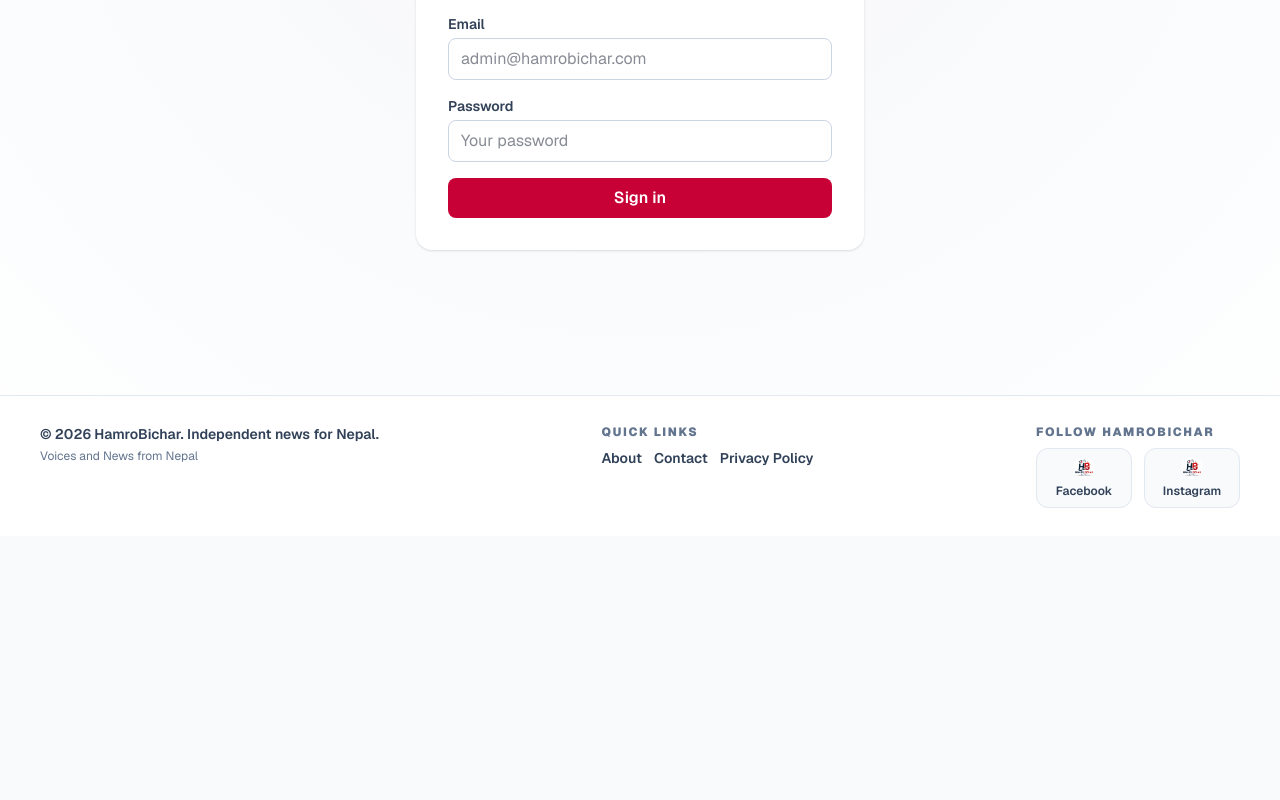
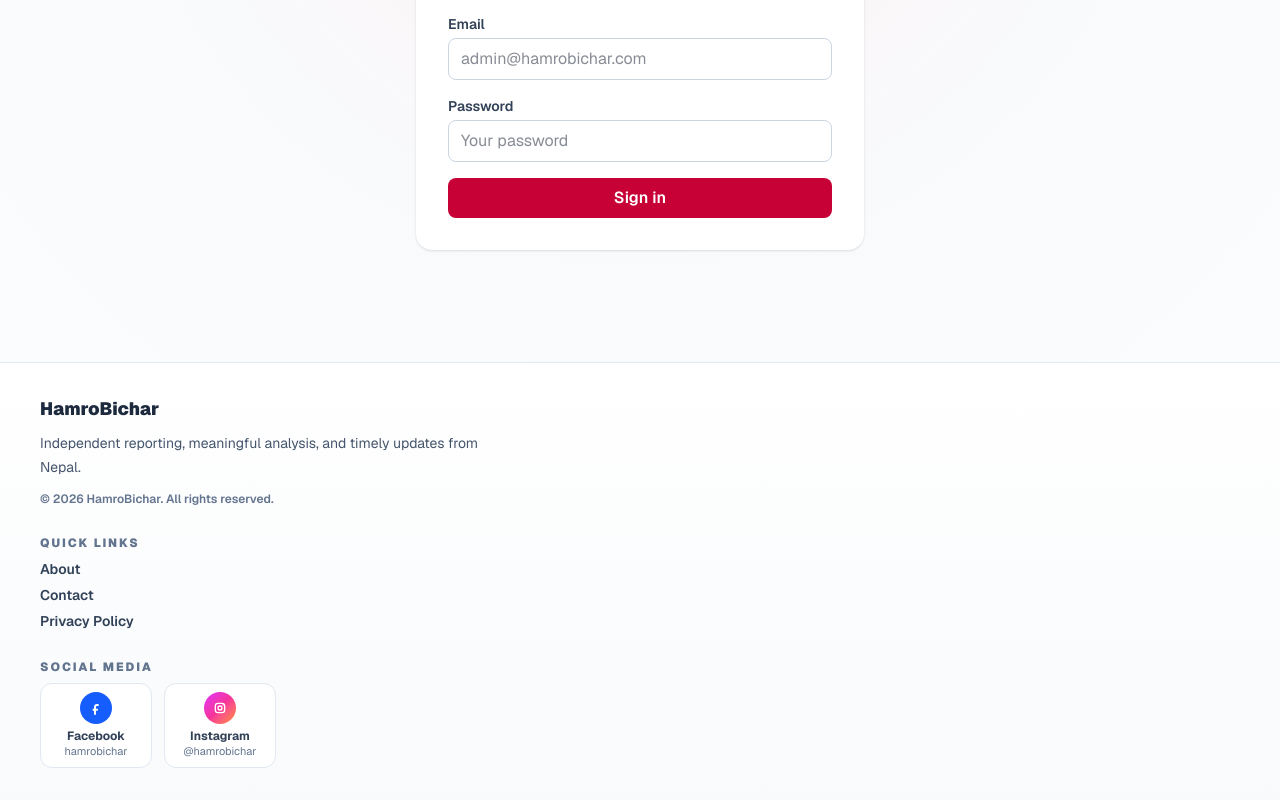
Before and after one commit to chapter-ranjeet/HamroBichar, a Next.js app in the folder frontend/: page /master in a window 1280 px wide. Shown: the part 264-1064 px from the top of the page. Before the commit the page ends 800 px from the top, so only its background shows below. Built offline with nearby package versions, Linux system fonts and the light colour scheme; no server answers.

Commit message:
Refine footer style and social icon links

```diff
--- a/frontend/src/components/Footer.tsx
+++ b/frontend/src/components/Footer.tsx
@@ -1,21 +1,23 @@
-import Image from "next/image";
 import Link from "next/link";
 
 export default function Footer() {
   return (
-    <footer className="mt-16 border-t border-slate-200 bg-white">
-      <div className="w-full px-4 py-7 sm:px-6 lg:px-10">
-        <div className="flex flex-col gap-6 text-sm text-slate-600 md:flex-row md:items-start md:justify-between">
-          <div>
-            <p className="font-semibold text-slate-700">
-              © {new Date().getFullYear()} HamroBichar. Independent news for Nepal.
+    <footer className="mt-16 border-t border-slate-200 bg-gradient-to-b from-white to-slate-50">
+      <div className="w-full px-4 py-8 sm:px-6 lg:px-10">
+        <div className="grid gap-7 text-sm text-slate-600 md:grid-cols-[1.2fr,1fr,1fr]">
+          <div className="space-y-2">
+            <p className="text-lg font-black text-slate-800">HamroBichar</p>
+            <p className="max-w-md text-sm leading-6 text-slate-600">
+              Independent reporting, meaningful analysis, and timely updates from Nepal.
             </p>
-            <p className="mt-1 text-xs text-slate-500">Voices and News from Nepal</p>
+            <p className="pt-1 text-xs font-semibold text-slate-500">
+              © {new Date().getFullYear()} HamroBichar. All rights reserved.
+            </p>
           </div>
 
-          <div className="flex flex-col gap-2">
-            <p className="text-xs font-black uppercase tracking-[0.14em] text-slate-500">Quick Links</p>
-            <div className="flex flex-wrap items-center gap-3">
+          <div className="space-y-2">
+            <p className="text-xs font-black uppercase tracking-[0.16em] text-slate-500">Quick Links</p>
+            <div className="flex flex-col items-start gap-1.5">
               <Link href="/about" className="font-semibold text-slate-700 transition hover:text-rose-700">
                 About
               </Link>
@@ -28,38 +30,41 @@ export default function Footer() {
             </div>
           </div>
 
-          <div className="flex flex-col gap-2">
-            <p className="text-xs font-black uppercase tracking-[0.14em] text-slate-500">Follow HamroBichar</p>
+          <div className="space-y-2">
+            <p className="text-xs font-black uppercase tracking-[0.16em] text-slate-500">Social Media</p>
             <div className="flex flex-wrap items-start gap-3">
               <a
                 href="https://www.facebook.com/profile.php?id=61565276758903"
                 target="_blank"
                 rel="noopener noreferrer"
-                className="inline-flex min-w-24 flex-col items-center gap-1 rounded-xl border border-slate-200 bg-slate-50 px-3 py-2 text-center font-semibold text-slate-700 transition hover:border-rose-300 hover:text-rose-700"
+                className="inline-flex min-w-28 flex-col items-center rounded-xl border border-slate-200 bg-white px-3 py-2 text-center transition hover:border-blue-300 hover:bg-blue-50"
+                aria-label="HamroBichar Facebook"
               >
-                <Image
-                  src="/hamrobicharlogo.jpeg"
-                  alt="HamroBichar app icon"
-                  width={22}
-                  height={22}
-                  className="h-[22px] w-[22px] rounded-full object-cover"
-                />
-                <span className="text-xs">Facebook</span>
+                <span className="inline-flex h-8 w-8 items-center justify-center rounded-full bg-blue-600 text-white">
+                  <svg viewBox="0 0 24 24" fill="currentColor" className="h-4 w-4" aria-hidden="true">
+                    <path d="M13.5 9H16V6h-2.5C10.9 6 9 7.9 9 10.5V13H7v3h2v6h3v-6h2.4l.6-3H12v-2.5c0-.8.7-1.5 1.5-1.5Z" />
+                  </svg>
+                </span>
+                <span className="mt-1 text-xs font-bold text-slate-700">Facebook</span>
+                <span className="text-[11px] text-slate-500">hamrobichar</span>
               </a>
+
               <a
                 href="https://www.instagram.com/hamrobichar/"
                 target="_blank"
                 rel="noopener noreferrer"
-                className="inline-flex min-w-24 flex-col items-center gap-1 rounded-xl border border-slate-200 bg-slate-50 px-3 py-2 text-center font-semibold text-slate-700 transition hover:border-rose-300 hover:text-rose-700"
+                className="inline-flex min-w-28 flex-col items-center rounded-xl border border-slate-200 bg-white px-3 py-2 text-center transition hover:border-pink-300 hover:bg-pink-50"
+                aria-label="HamroBichar Instagram"
               >
-                <Image
-                  src="/hamrobicharlogo.jpeg"
-                  alt="HamroBichar app icon"
-                  width={22}
-                  height={22}
-                  className="h-[22px] w-[22px] rounded-full object-cover"
-                />
-                <span className="text-xs">Instagram</span>
+                <span className="inline-flex h-8 w-8 items-center justify-center rounded-full bg-gradient-to-br from-fuchsia-500 via-pink-500 to-orange-400 text-white">
+                  <svg viewBox="0 0 24 24" fill="none" className="h-4 w-4" aria-hidden="true">
+                    <rect x="5" y="5" width="14" height="14" rx="4" stroke="currentColor" strokeWidth="2" />
+                    <circle cx="12" cy="12" r="3" stroke="currentColor" strokeWidth="2" />
+                    <circle cx="16.5" cy="7.5" r="1" fill="currentColor" />
+                  </svg>
+                </span>
+                <span className="mt-1 text-xs font-bold text-slate-700">Instagram</span>
+                <span className="text-[11px] text-slate-500">@hamrobichar</span>
               </a>
             </div>
           </div>
```
